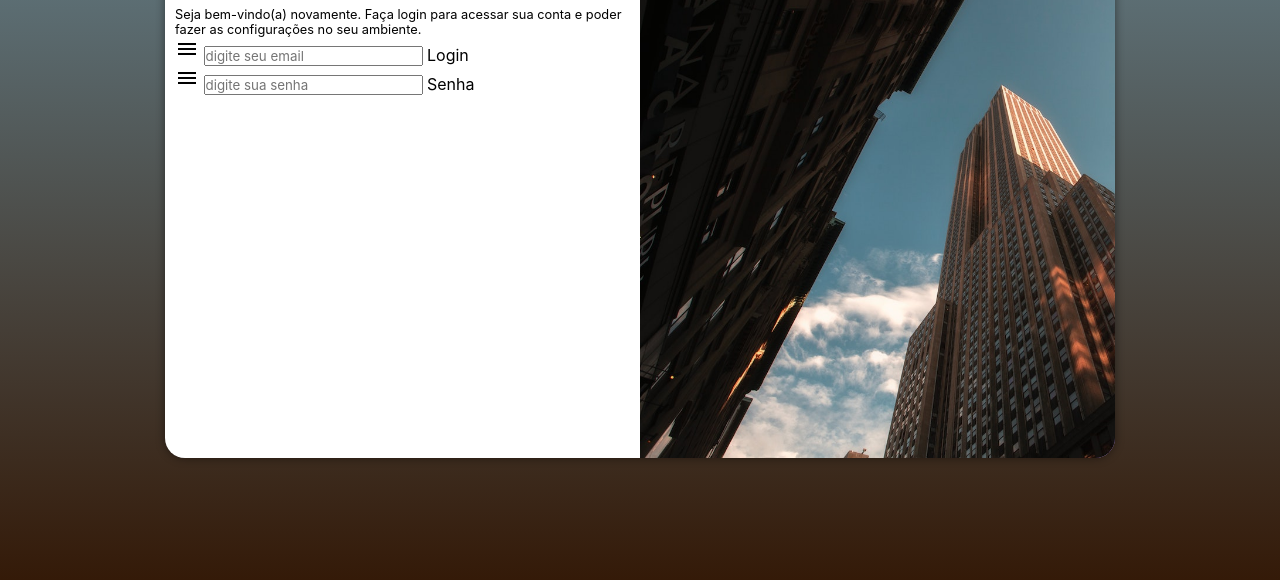
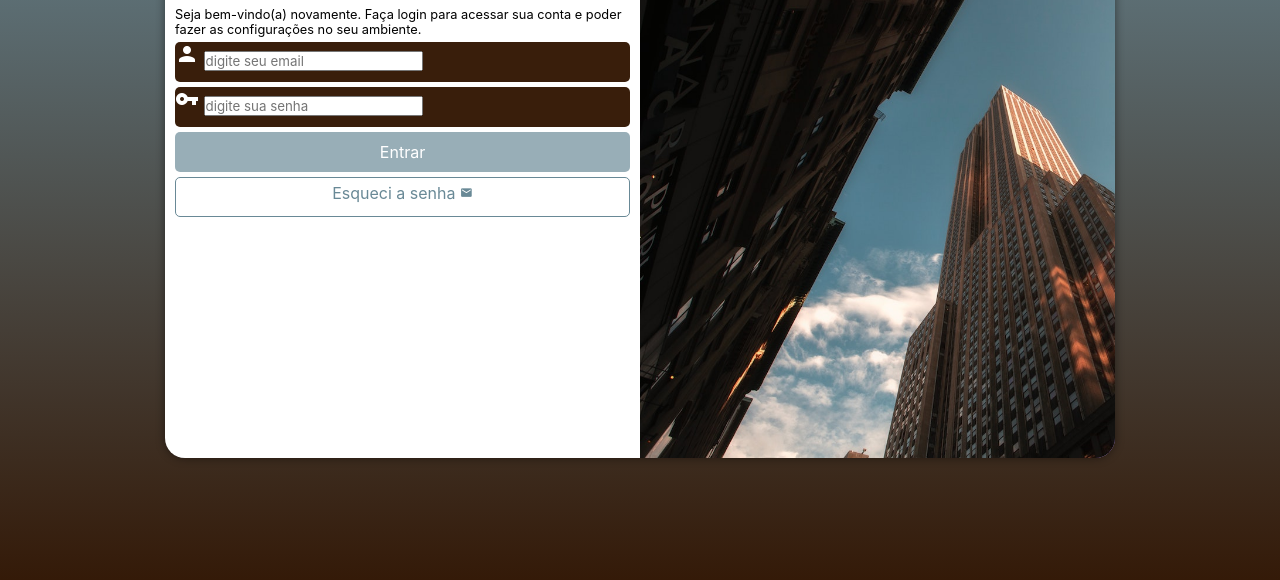
Before and after one commit to Ed-marqq/projeto-login, a plain HTML site: page index.html in a window 1280 px wide. Shown: the part 192-772 px from the top of the page. Drawn offline with Linux system fonts and the light colour scheme.

Commit message:
finalizando projeto

```diff
--- a/estilos/style.css
+++ b/estilos/style.css
@@ -34,7 +34,7 @@ section#login{
     left: 50%;
     transform: translate(-50%, -50%);
     background-color: white;
-    width: 250px;
+    width: 256px;
     height: 500px;
     border-radius: 20px;
     overflow: hidden;
@@ -66,3 +66,63 @@ div#formulario > h1{
 div#formulario>p{
     font-size: 0.8em;
 }
+
+form > div.campo{
+    display: block;
+    background-color: #321603f6;
+    width: 100%;
+    height: 40px;
+    border-radius: 5px;
+    margin: 5px 0px;
+}
+
+form > input[type=submit]{
+    display: block;
+    font-size: 1em;
+    width: 100%;
+    height: 40px;
+    background-color: rgba(105, 137, 150, 0.686);
+    color: white;
+    border: none;
+    border-radius: 5px;
+    cursor: pointer;
+
+}
+
+div.campo > label{
+    display: none;
+
+}
+
+form > input[type=submit]:hover{
+    background-color:rgba(72, 94, 103, 0.686) ;
+}
+
+form > a.botao{
+    margin-top: 5px;
+    padding-top: 5px;
+    display: block;
+    text-align: center;
+    font-size: 1em;
+    width: 100%;
+    height: 40px;
+    background-color:white ;
+    color: rgba(105, 137, 150, 0.999);
+    border: 1px solid rgb(105, 137, 150);
+    border-radius: 5px;
+    text-decoration: none;
+
+}
+
+form > a.botao > i{
+    font-size: 0.8em;
+}
+
+form > a.botao:hover{
+    background-color:rgba(72, 94, 103, 0.686) ;
+    color: white;
+}
+
+form > div > i{
+    color: white;
+}
--- a/index.html
+++ b/index.html
@@ -21,19 +21,22 @@
                 <h1>Login</h1>
                 <p>Seja bem-vindo(a) novamente. Faça login para acessar sua conta e poder fazer as configurações no seu ambiente.</p>
 
-                <form action="login.php" method="post">
+                <form action="login.php" method="post" autocomplete="on">
                     <div class="campo">
-                        <i id="burger" class="material-icons">menu</i>
-                        <input type="email" name="login" id="ilogin" placeholder="digite seu email">
+                        <i id="burger" class="material-icons">person</i>
+                        <input type="email" name="login" id="ilogin" placeholder="digite seu email" autocomplete="email" required maxlength="30">
                         <label for="ilogin">Login</label>
 
                     </div>
 
                     <div class="campo">
-                        <i id="burger" class="material-icons">menu</i>
-                        <input type="password" name="senha" id="isenha" placeholder="digite sua senha">
+                        <i id="burger" class="material-icons">vpn_key</i>
+                        <input type="password" name="senha" id="isenha" placeholder="digite sua senha" autocomplete="current-password" required minlength="8" maxlength="30">
                         <label for="isenha">Senha</label>
                     </div>
+
+                    <input type="submit" value="Entrar">
+                    <a href="esqueci.html" class="botao">Esqueci a senha <i class="material-icons">mail</i></a>
 
 
                 </form>
```
